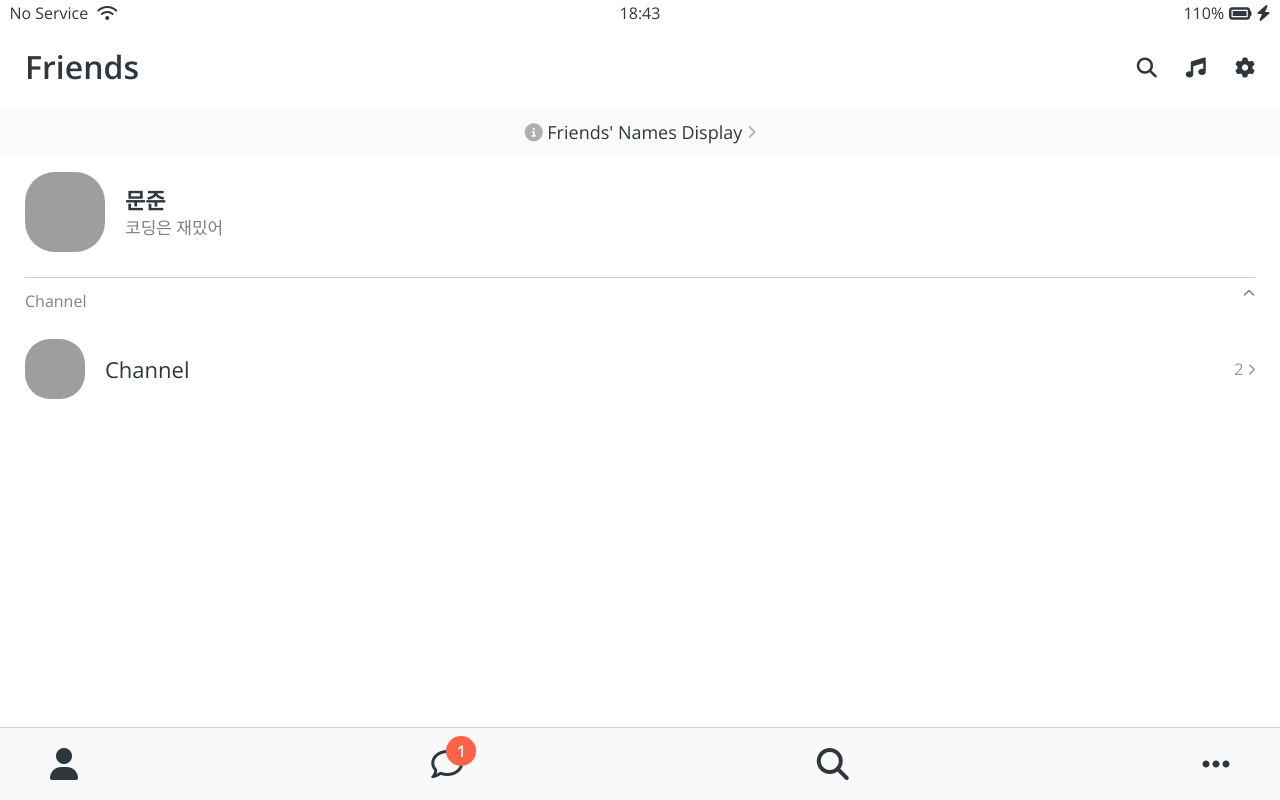
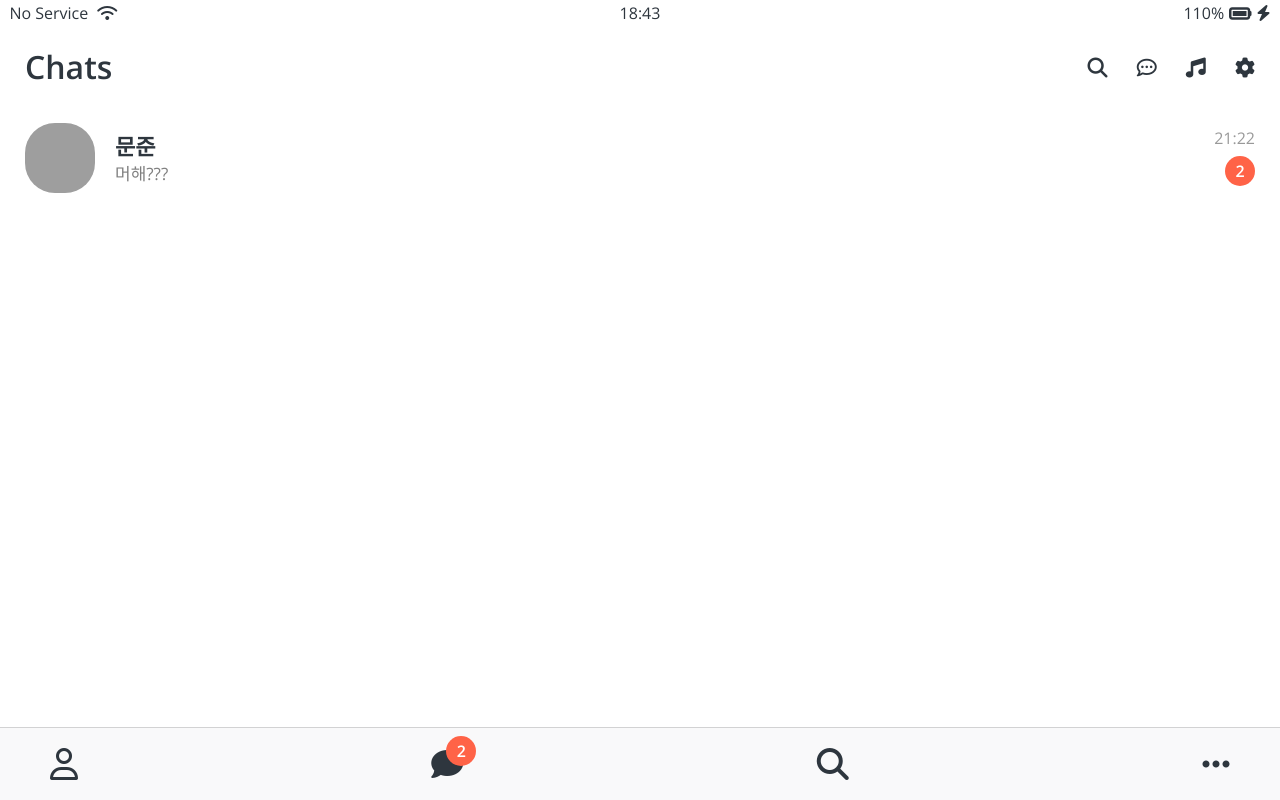
Before and after one commit to Moonjuun/HTML-CSS-Project, a plain HTML site: page chats.html in a window 1280 px wide. Drawn offline with nearby package versions, Linux system fonts and the light colour scheme; grey boxes are pictures that could not be loaded.

Commit message:
complete chats.html

```diff
--- a/friends.html
+++ b/chats.html
@@ -6,7 +6,7 @@
     <meta charset="UTF-8">
     <meta http-equiv="X-UA-Compatible" content="IE=edge">
     <meta name="viewport" content="width=device-width, initial-scale=1.0">
-    <title>Welecome to KakaoTalk</title>
+    <title>Chats KakaoTalk</title>
 </head>
 <body>
   <div class="status-bar">
@@ -25,57 +25,31 @@
   </div>
 
   <header class="screen-header">
-    <h1 class="screen-header__title">Friends</h1>
+    <h1 class="screen-header__title">Chats</h1>
     <div class="screen-header__icons">
         <span><i class="fas fa-search fa-lg"></i></span>
+        <span><i class="far fa-comment-dots fa-lg"></i></span>
         <span><i class="fas fa-music fa-lg"></i></span>
         <span><i class="fas fa-cog fa-lg"></i></span>
       </div>
   </header>
 
-  <a id="friends-display-link">
-    <i class="fas fa-info-circle"></i> Friends' Names Display
-    <i class="fas fa-chevron-right fa-xs"></i>
-  </a>
-
-  <main class="friends-screen">
+  <main class="main-screen">
     <div class="user-component">
         <div class="user-component__column">
             <img src="https://avatars.githubusercontent.com/u/98331852?s=100&v=4"
-            class="user-component__avatar user-component__avatar--xl"/>
+            class="user-component__avatar user-component__avatar"/>
             <div class="user-component__text">
                 <h4 class="user-component__title">문준</h4>
-                <h6 class="user-component__subtitle">코딩은 재밌어</h6>
-            </div>
-        </div>
-        <div class="user-component__column"></div>
-    </div>
-    <div class="friends-screen__channel">
-        <div class="friends-screen__channel-header">
-            <span>Channel</span>
-            <i class="fas fa-chevron-up fa-xs"></i>
-        </div>
-        <div class="user-component">
-            <div class="user-component__column">
-              <img
-                src="https://avatars.githubusercontent.com/u/98331852?s=100&v=4"
-                class="user-component__avatar user-component__avatar--sm"
-              />
-              <div class="user-component__text">
-                <h4 class="user-component__title user-component__title--not-bold">
-                  Channel
-                </h4>
+                <h6 class="user-component__subtitle">머해???</h6>
             </div>
         </div>
         <div class="user-component__column">
-              <div>
-                <span>2</span>
-                <i class="fas fa-chevron-right fa-xs"></i>
+          <span class="user-component__time">21:22</span>
+          <div class="badge">2</div>
         </div>
       </div>
-          </div>
-
-    </div>
+    </a>
   </main>
 
 
@@ -83,13 +57,13 @@
     <ul class="nav__list">
       <li class="nav__btn">
         <a class="nav__link" href="friends.html"
-          ><i class="fas fa-user fa-2x"></i
+            ><i class="far fa-user fa-2x"></i
         ></a>
       </li>
       <li class="nav__btn">
         <a class="nav__link" href="chats.html">
-          <span class="nav__notification badge">1</span>
-          <i class="far fa-comment fa-2x"></i>
+            <span class="nav__notification badge">2</span>
+            <i class="fas fa-comment fa-2x"></i>
         </a>
       </li>
       <li class="nav__btn">
--- /dev/null
+++ b/css/components/badge.css
@@ -0,0 +1,11 @@
+.badge {
+    background-color: tomato;
+    width: 30px;
+    height: 30px;
+    border-radius: 15px;
+    display: flex;
+    justify-content: center;
+    align-items: center;
+    color: white;
+    font-weight: 600;
+  }
--- a/css/components/nav-bar.css
+++ b/css/components/nav-bar.css
@@ -20,15 +20,6 @@
   }
 
   .nav__notification {
-    background-color:tomato;
-    width:30px;
-    height:30px;
-    border-radius: 15px;
-    display: flex;
-    justify-content: center;
-    align-items: center;
-    color: white;
-    font-weight: 600;
     position: absolute;
     left: 15px;
     bottom: 15px;
--- a/css/style.css
+++ b/css/style.css
@@ -7,6 +7,7 @@
 @import "components/nav-bar.css";
 @import "components/screen-header.css";
 @import "components/user-component.css";
+@import "components/badge.css";
 
 /* Screens */
 @import "screens/login.css";
@@ -16,3 +17,7 @@ body {
     color: #2e363e;
     font-family: "Open Sans", sans-serif;
   }
+
+.main-screen {
+    padding: 0px var(--horizontal-space);
+  }
```
Also changed, not shown: find.html (added). Lines whose indentation alone changed are shown as unchanged.
